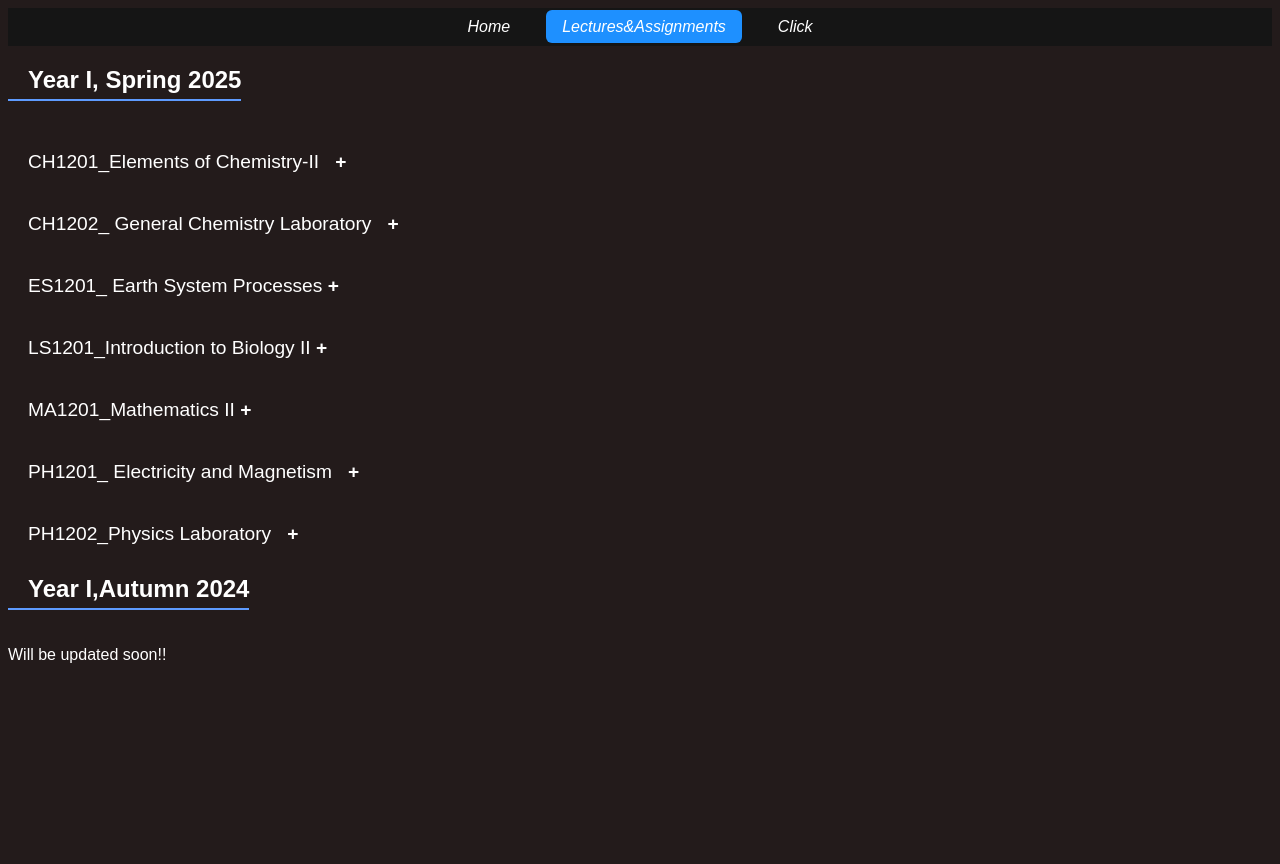
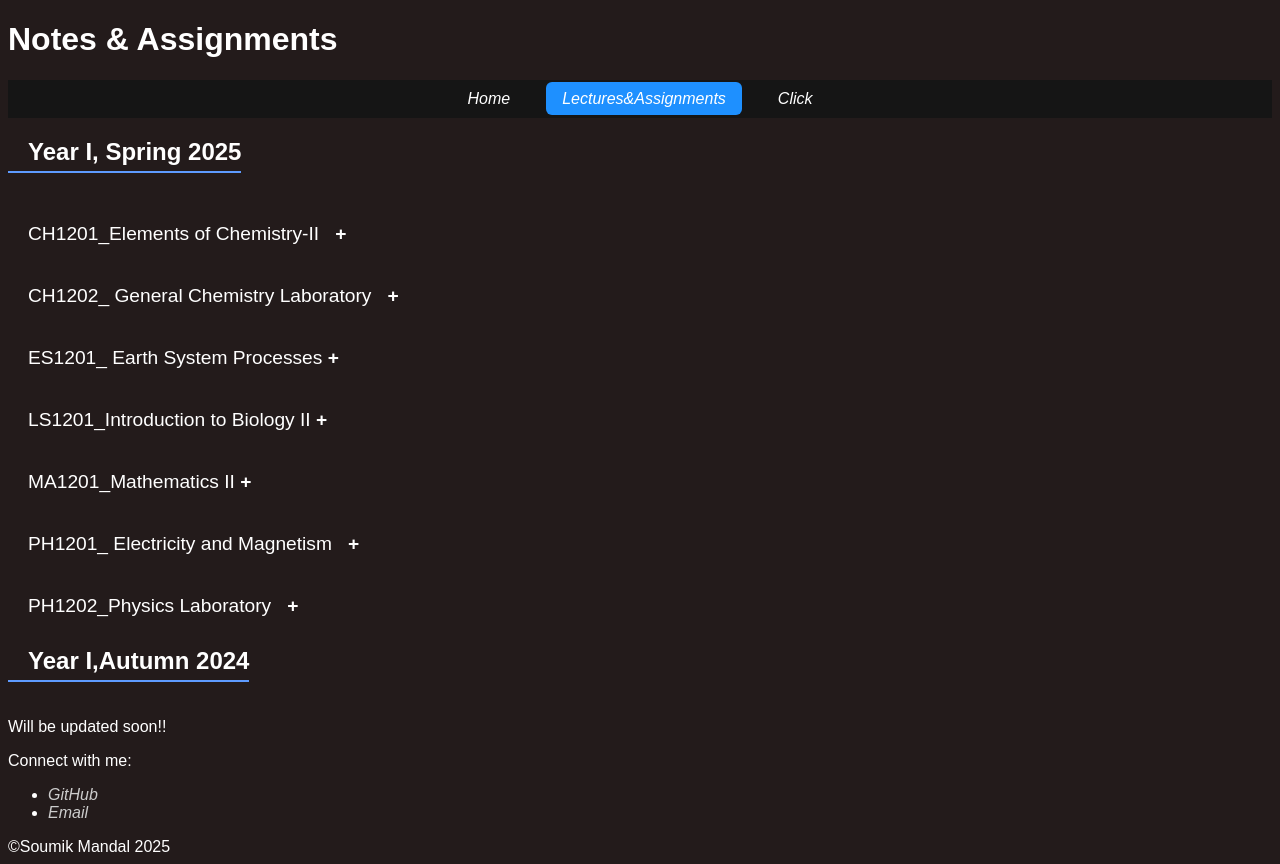
Before and after one commit to Soumik625/lecturenotes, a plain HTML site: page index.html in a window 1280 px wide. Before the commit the page ends 800 px from the top, so only its background shows below. Drawn offline with Linux system fonts and the light colour scheme.

Commit message:
Update index.html

```diff
--- a/index.html
+++ b/index.html
@@ -12,7 +12,9 @@
 </head>
 
 <body>
-
+<header>
+        <h1 class = "professional-font"> Notes & Assignments</h1>
+    </header>
     <nav class="navbar-container">
         <ul class="navbar">
             <li><a href="https://soumik625.github.io">Home</a></li>
@@ -606,6 +608,24 @@
 
 
     <script src="script.js"></script>
+    <footer>
+            <p>Connect with me:</p>
+            <ul>
+                <li>
+                    <a href="https://github.com/Soumik625" target="_blank"
+                        >GitHub</a
+                    >
+                </li>
+                <li>
+                    <a
+                        href="mailto:sm24ms040@iiserkol.ac.in"
+                        target="_blank"
+                        >Email</a
+                    >
+                </li>
+            </ul>
+            &copy;Soumik Mandal 2025
+        </footer>
 </body>
 
 </html>
```
